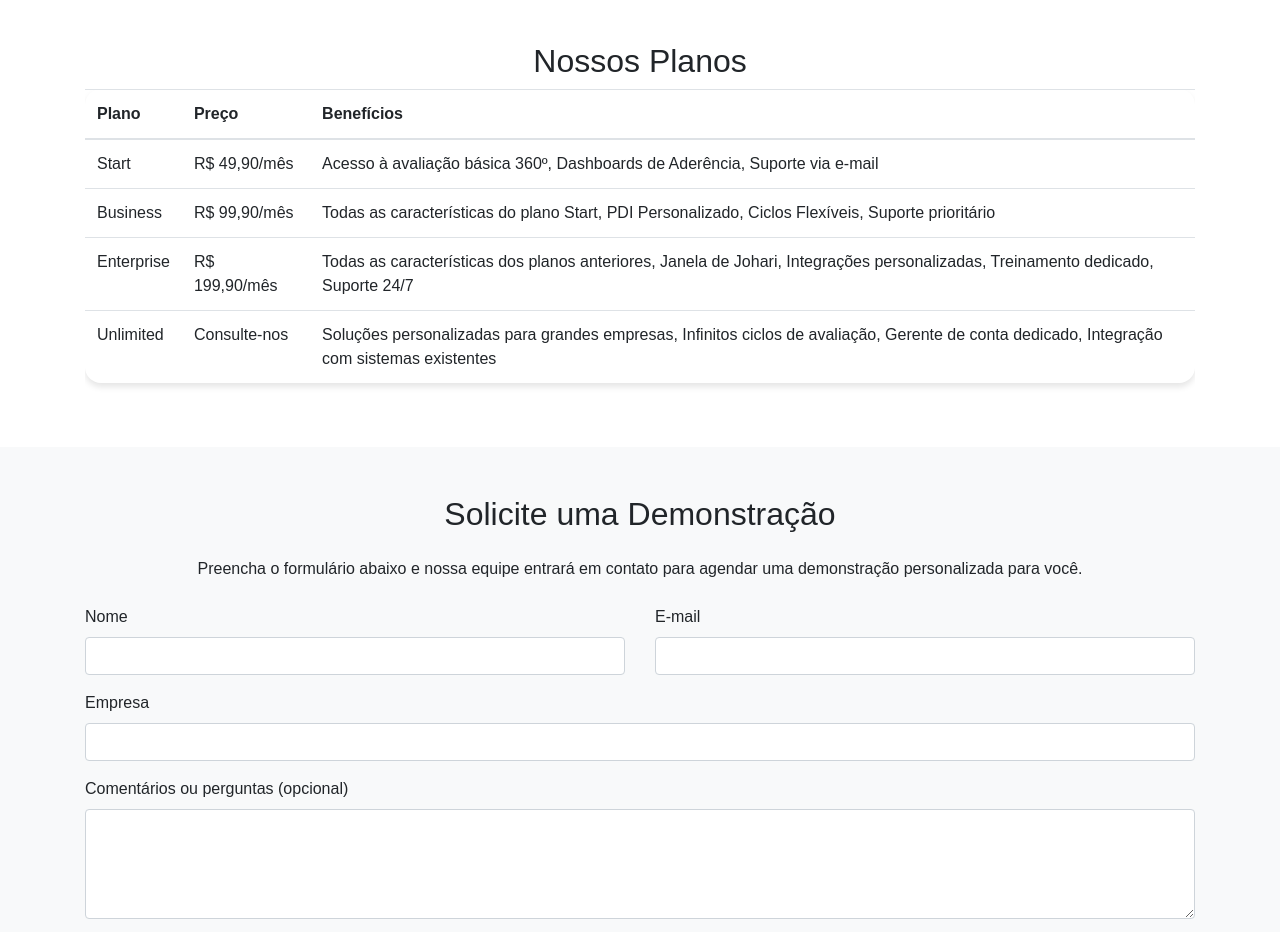
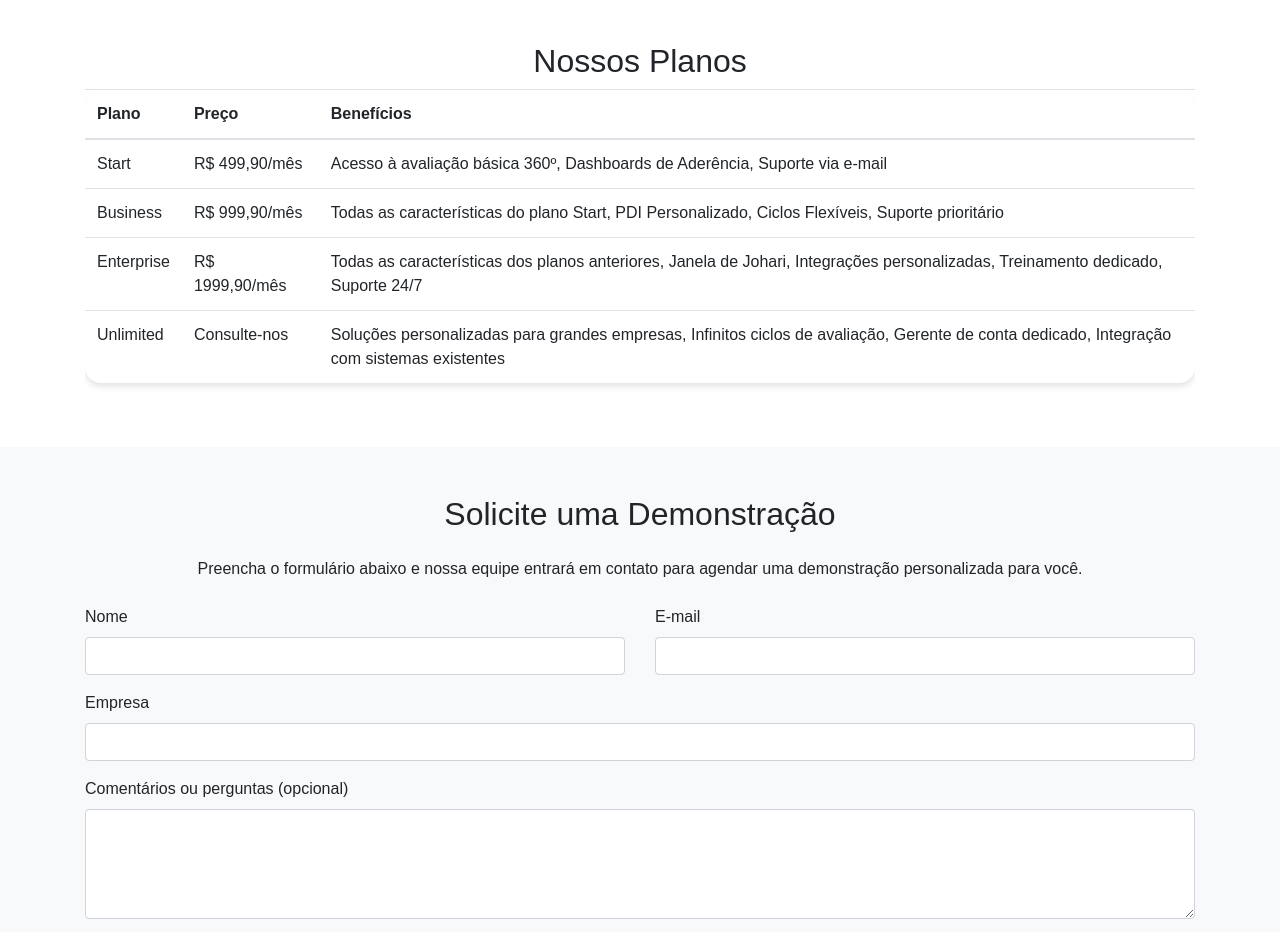
Before and after one commit to JoseVitu/Web-Site-SkillMap, a plain HTML site: page index.html in a window 1280 px wide. Shown: the part 1440-2372 px from the top of the page. Drawn offline with nearby package versions, Linux system fonts and the light colour scheme.

Commit message:
Alteração valores

```diff
--- a/index.html
+++ b/index.html
@@ -179,21 +179,21 @@
                     <!-- Plano Start -->
                     <tr>
                         <td>Start</td>
-                        <td>R$ 49,90/mês</td>
+                        <td>R$ 499,90/mês</td>
                         <td>Acesso à avaliação básica 360º, Dashboards de Aderência, Suporte via e-mail</td>
                     </tr>
 
                     <!-- Plano Business -->
                     <tr>
                         <td>Business</td>
-                        <td>R$ 99,90/mês</td>
+                        <td>R$ 999,90/mês</td>
                         <td>Todas as características do plano Start, PDI Personalizado, Ciclos Flexíveis, Suporte prioritário</td>
                     </tr>
 
                     <!-- Plano Enterprise -->
                     <tr>
                         <td>Enterprise</td>
-                        <td>R$ 199,90/mês</td>
+                        <td>R$ 1999,90/mês</td>
                         <td>Todas as características dos planos anteriores, Janela de Johari, Integrações personalizadas, Treinamento dedicado, Suporte 24/7</td>
                     </tr>
 
```
